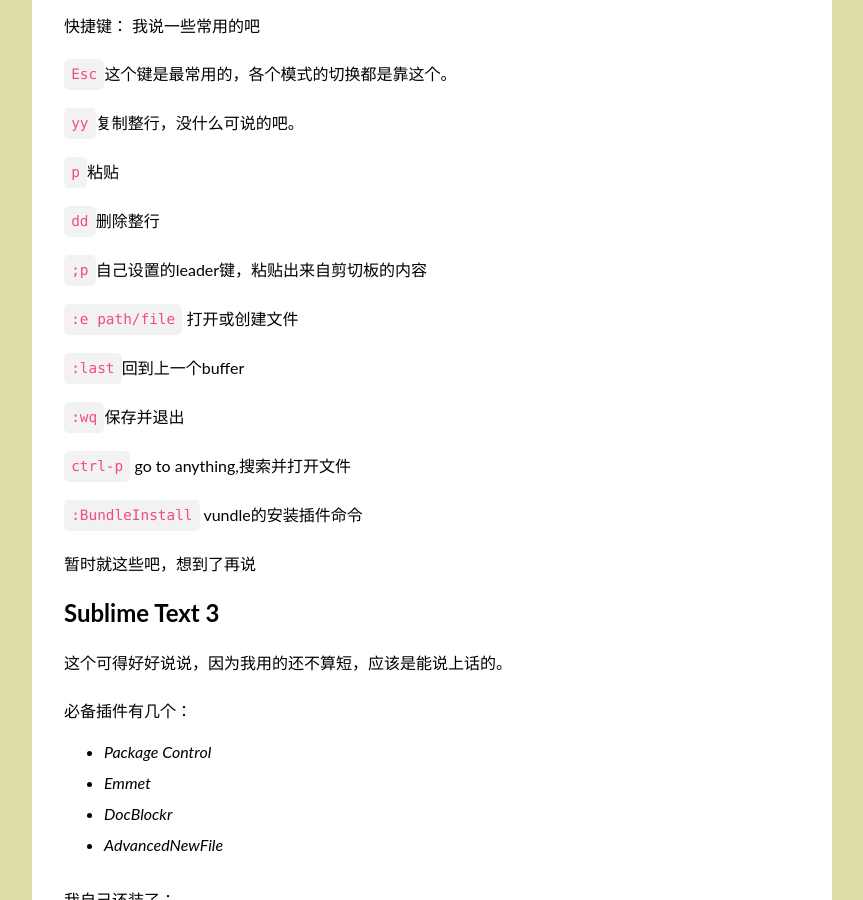
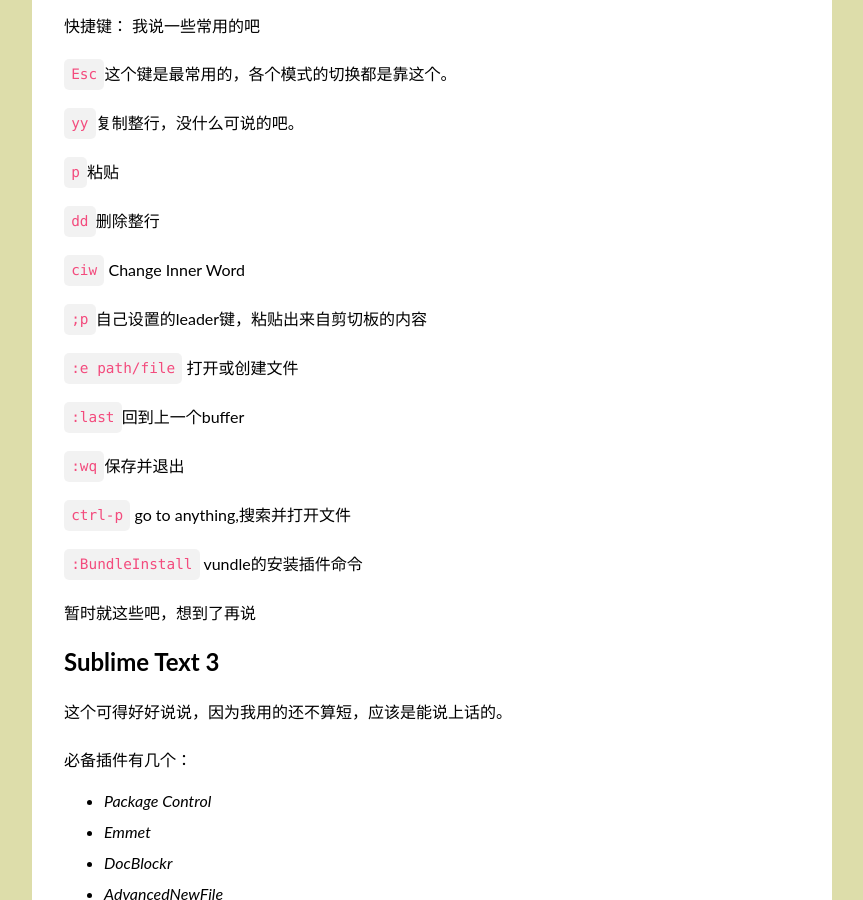
Before and after one commit to AnnatarHe/AnnatarHe.github.io, a Jekyll site: the page built from _posts/2015-07-21-Code-Editor--Vim-ST3.md, in a window 1280 px wide and 900 px high, scrolled down 2484 px. Shown: the whole window, without its empty margins (208-1071 px from the left). Built offline with Jekyll 4.4.1, drawn with Linux system fonts in a browser that asks for light colours; nearby versions of some CDN libraries; comment, search, counter and statistics services are not loaded.

Commit message:
add a keybind about ciw

```diff
--- a/_posts/2015-07-21-Code-Editor--Vim-ST3.md
+++ b/_posts/2015-07-21-Code-Editor--Vim-ST3.md
@@ -85,6 +85,8 @@ set guioptions-=T
 `p`粘贴
 
 `dd`删除整行
+
+`ciw` Change Inner Word
 
 `;p`自己设置的leader键，粘贴出来自剪切板的内容
 
```
